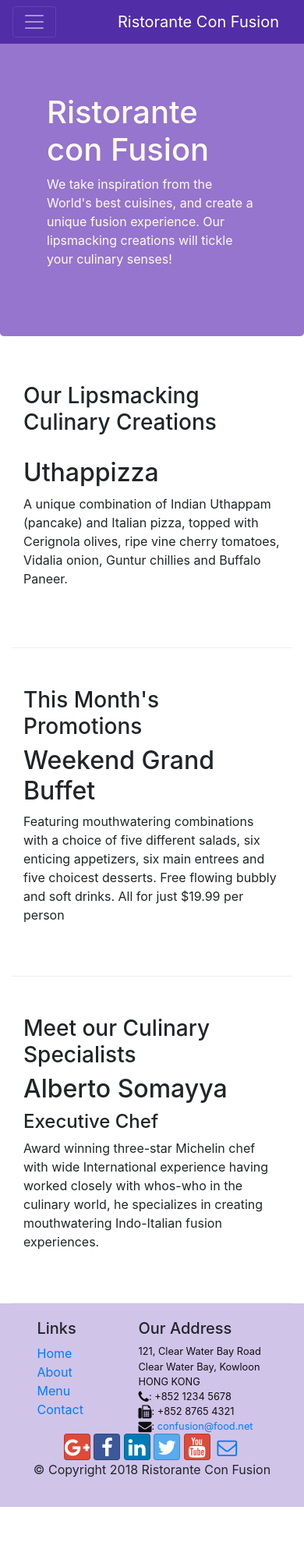
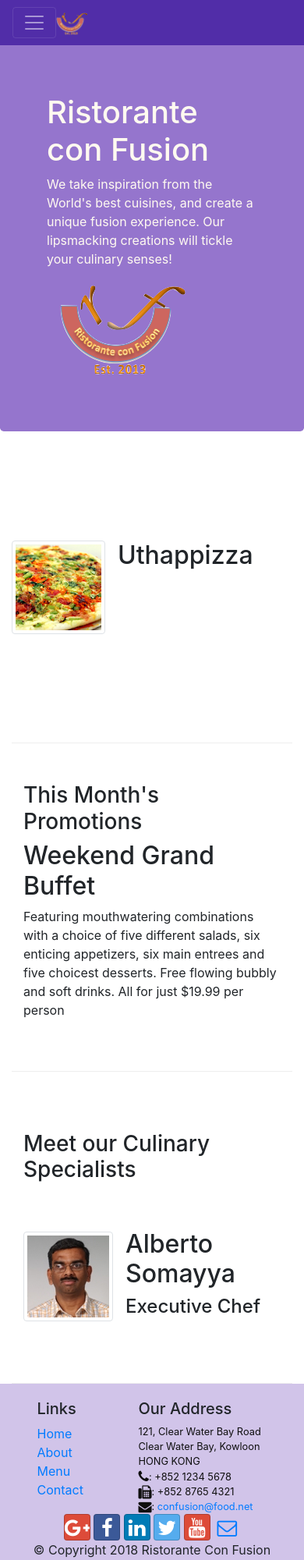
Before and after one commit to simplyDonald/bootstrap-tut, a website: page index.html in a window 390 px wide. Shown: the top 2000 px of the page at 78% size. Before the commit the page ends 1932 px from the top, so only its background shows below. Drawn offline with nearby package versions, Linux system fonts and the light colour scheme.

Commit message:
Images and media

```diff
--- a/index.html
+++ b/index.html
@@ -21,7 +21,7 @@
             <button class="navbar-toggler" type="button" data-toggle="collapse" data-target="#Navbar">
                 <span class="navbar-toggler-icon"></span>
             </button>
-            <a class="navbar-brand" href="#">Ristorante Con Fusion</a>
+            <a class="navbar-brand mr-auto" href="#"><img src="img/logo.png" height="30" width="41"></a>
             <div class="collapse navbar-collapse" id="Navbar">
                 <ul class="navbar-nav mr-auto">
                         <li class="nav-item"><a class="nav-link" href="#"><span class="fa fa-home fa-lg"></span> Home</a></li>
@@ -40,6 +40,9 @@
                     <p>We take inspiration from the World's best cuisines, and create a unique fusion experience. Our lipsmacking creations will tickle your culinary senses!</p>
                 </div>
                 <div class="col-12 col-sm">
+                    <div class="col-12 col-sm align-self-center">
+                        <img src="img/logo.png" class="img-fluid">
+                    </div>
                 </div>
             </div>
         </div>
@@ -47,12 +50,16 @@
 
     <div class="container">
         <div class="row row-content align-items-center">
-            <div class="col-12 col-sm-4 order-sm-last col-md-3">
-                <h3>Our Lipsmacking Culinary Creations</h3>
-            </div>
-            <div class="col-12 order-sm-first col-sm">
-                <h2>Uthappizza</h2>
-                <p>A unique combination of Indian Uthappam (pancake) and Italian pizza, topped with Cerignola olives, ripe vine cherry tomatoes, Vidalia onion, Guntur chillies and Buffalo Paneer.</p>
+            <div class="media">
+                <img class="d-flex mr-3 img-thumbnail align-self-center"
+                        src="img/uthappizza.png" alt="Uthappizza">
+                <div class="media-body">
+                    <h2 class="mt-0">Uthappizza</h2>
+                    <p class="d-none d-sm-block">A unique combination of Indian Uthappam (pancake) and
+                        Italian pizza, topped with Cerignola olives, ripe vine
+                        cherry tomatoes, Vidalia onion, Guntur chillies and
+                        Buffalo Paneer.</p>
+                </div>
             </div>
         </div>
 
@@ -72,9 +79,19 @@
                 <h3>Meet our Culinary Specialists</h3>
             </div>
             <div class="col-12 order-sm-first col-sm">
-                <h2>Alberto Somayya</h2>
-                <h4>Executive Chef</h4>
-                <p>Award winning three-star Michelin chef with wide International experience having worked closely with whos-who in the culinary world, he specializes in creating mouthwatering Indo-Italian fusion experiences. </p>
+                <div class="media">
+                    <img class="d-flex mr-3 img-thumbnail align-self-center"
+                            src="img/alberto.png" alt="Alberto Somayya">
+                    <div class="media-body">
+                        <h2 class="mt-0">Alberto Somayya</h2>
+                        <h4>Executive Chef</h4>
+                        <p class="d-none d-sm-block">Award winning three-star Michelin chef with wide
+                            International experience having worked closely with
+                            whos-who in the culinary world, he specializes in
+                            creating mouthwatering Indo-Italian fusion experiences.
+                            </p>
+                    </div>
+                </div>
             </div>
         </div>
     </div>
```
Also changed, not shown: aboutus.html (+4 -1 lines), contactus.html (+4 -1 lines), img/alberto.png (added), img/buffet.png (added), img/logo.png (added), img/uthappizza.png (added), 1 other file.
